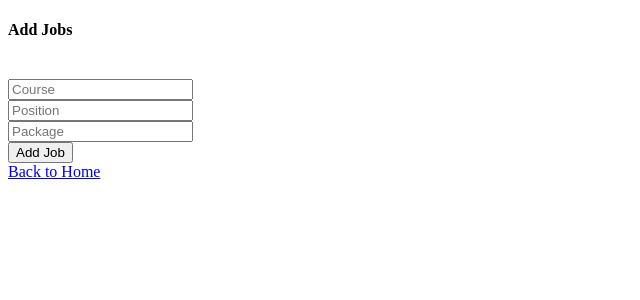
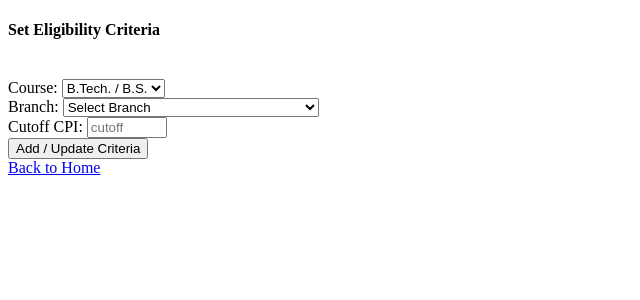
Before and after one commit to harsh-loomba/tpc_miniproj, a PHP site: page /tpc_miniproj/company/com_cutoff.php in a window 1280 px wide. Shown: the top 300 px of the page, without its empty margins (0-640 px from the left). Run offline with PHP 8.4, Linux system fonts and the light colour scheme.

Commit message:
Company Data upload
 Job, Interview and Eligibility data uploads implemented.

```diff
--- a/tpc_miniproj/company/com_cutoff.php
+++ b/tpc_miniproj/company/com_cutoff.php
@@ -23,31 +23,56 @@ if ($_SERVER["REQUEST_METHOD"] == "POST") {
 
     //If all parameters present in post
     if (!isset(
-        $_POST["field"],
-        $_POST["position"],
-        $_POST["package"]
+        $_POST["course"],
+        $_POST["branch"],
+        $_POST["cutoff"]
     )) {
         $_SESSION['log_msg'] = "Please fill all the required fields.";
     } else {
-        $field = convert_input($_POST["field"]);
-        $position = convert_input($_POST["position"]);
-        $package = (int)filter_var($_POST["package"], FILTER_SANITIZE_NUMBER_INT);
+        $course = convert_input($_POST["course"]);
+        $branch = convert_input($_POST["branch"]);
+        $cutoff = $_POST['cutoff'];
         $username = $_SESSION['username'];
 
-        //Registering
+        $dupli_query =
+            "SELECT `username`,`course`, `branch`, `cutoff`
+            FROM `company_cutoff`
+            WHERE `username` = ?
+            AND `course` = '$course'
+            AND `branch` = '$branch';";
+
+        $stmt = $con->prepare($dupli_query);
+        $stmt->bind_param('s', $_SESSION['username']);
+        $stmt->execute();
+        $stmt->store_result();
 
         $query =
-            "INSERT INTO `company_job`
-            (`username`,`field`, `position`, `package`)
-            VALUES ('$username', '$field', '$position', '$package');";
+            "INSERT INTO `company_cutoff`
+            (`username`,`course`, `branch`, `cutoff`)
+            VALUES ('$username', '$course', '$branch', '$cutoff');";
+
+        if ($stmt->num_rows() > 0) {
+            $query =
+                "UPDATE `company_cutoff`
+                SET `cutoff` = '$cutoff'
+                WHERE `username` = '$username'
+                AND `course` = '$course'
+                AND `branch` = '$branch';";
+        }
 
         $result = mysqli_query($con, $query);
 
         if ($result) {
-            $_SESSION['log_msg'] = "Job Added!";
+            if ($stmt->num_rows() == 0) {
+                $_SESSION['log_msg'] = "Eligibility Criteria Added!";
+            } else {
+                $_SESSION['log_msg'] = "Eligibility Criteria Updated!";
+            }
         } else {
-            $_SESSION['log_msg'] = "Server Error : Job not added.";
+            $_SESSION['log_msg'] = "Server Error : Criteria not added / updated.";
         }
+
+        $stmt->close();
     }
 }
 
@@ -60,7 +85,12 @@ if ($_SERVER["REQUEST_METHOD"] == "POST") {
     <meta charset="UTF-8">
     <meta http-equiv="X-UA-Compatible" content="IE=edge">
     <meta name="viewport" content="width=device-width, initial-scale=1.0">
-    <title>Add Jobs</title>
+    <title>Set Cutoff</title>
+    <script>
+        if (window.history.replaceState) {
+            window.history.replaceState(null, null, window.location.href);
+        }
+    </script>
 </head>
 
 <body>
@@ -71,22 +101,47 @@ if ($_SERVER["REQUEST_METHOD"] == "POST") {
 
         <form method="post" action="" name="add_job">
 
-            <h4>Add Jobs</h4>
+            <h4>Set Eligibility Criteria</h4>
 
             <!-- Printing log message -->
             <span style="color:red;"><?= $log ?></span>
             <br>
 
-            <input placeholder="Course" type="text" name="field" required />
+            Course:
+            <select id="course" name="course" required>
+                <label for="course">
+                    Course
+                </label>
+
+                <option value="B.Tech. / B.S.">B.Tech. / B.S.</option>
+                <option value="M.Tech.">M.Tech.</option>
+                <option value="Ph.D.">Ph.D.</option>
+            </select>
+            <br>
+            Branch:
+            <select id="branch" name="branch" required>
+                <label for="branch">
+                    Branch
+                </label>
+                <option selected=true disabled=true>Select Branch</option>
+                <option value="AI">Artificial Intelligence and Data Science</option>
+                <option value="CB">Chemical Engineering</option>
+                <option value="CE">Civil and Environmental Engineering</option>
+                <option value="CS">Computer Science and Engineering</option>
+                <option value="EE">Electrical and Electronics Engineering</option>
+                <option value="MC">Mathematics and Computing</option>
+                <option value="ME">Mechanical Engineering</option>
+                <option value="MM">Materials and Metallurgical Engineering</option>
+                <option value="PH">Engineering Physics</option>
+
+            </select>
             <br>
 
-            <input placeholder="Position" type="text" name="position" required />
+            Cutoff CPI: <input placeholder="cutoff" name="cutoff" type="number" min=0 max=10 step=0.01 required>
             <br>
 
-            <input placeholder="Package" type="number" name="package" required />
-            <br>
 
-            <button type="submit">Add Job</button>
+            <button type="submit">Add / Update Criteria</button>
             <br>
 
             <a href="index.php">Back to Home</a>
--- a/tpc_miniproj/update_marks.php
+++ b/tpc_miniproj/update_marks.php
@@ -237,6 +237,10 @@ if (isset($_SESSION['log_msg'])) {
             }
             document.getElementById('branch').innerHTML = text;
         }
+
+        if (window.history.replaceState) {
+            window.history.replaceState(null, null, window.location.href);
+        }
     </script>
 
 </head>
```
Also changed, not shown: tpc_miniproj.sql (+30 -2 lines), tpc_miniproj/company/com_job.php (+14 -7 lines), tpc_miniproj/company/com_round.php (added, +147 -0 lines), tpc_miniproj/company/index.php (+9 -0 lines), tpc_miniproj/register_stud.php (+13 -7 lines).
